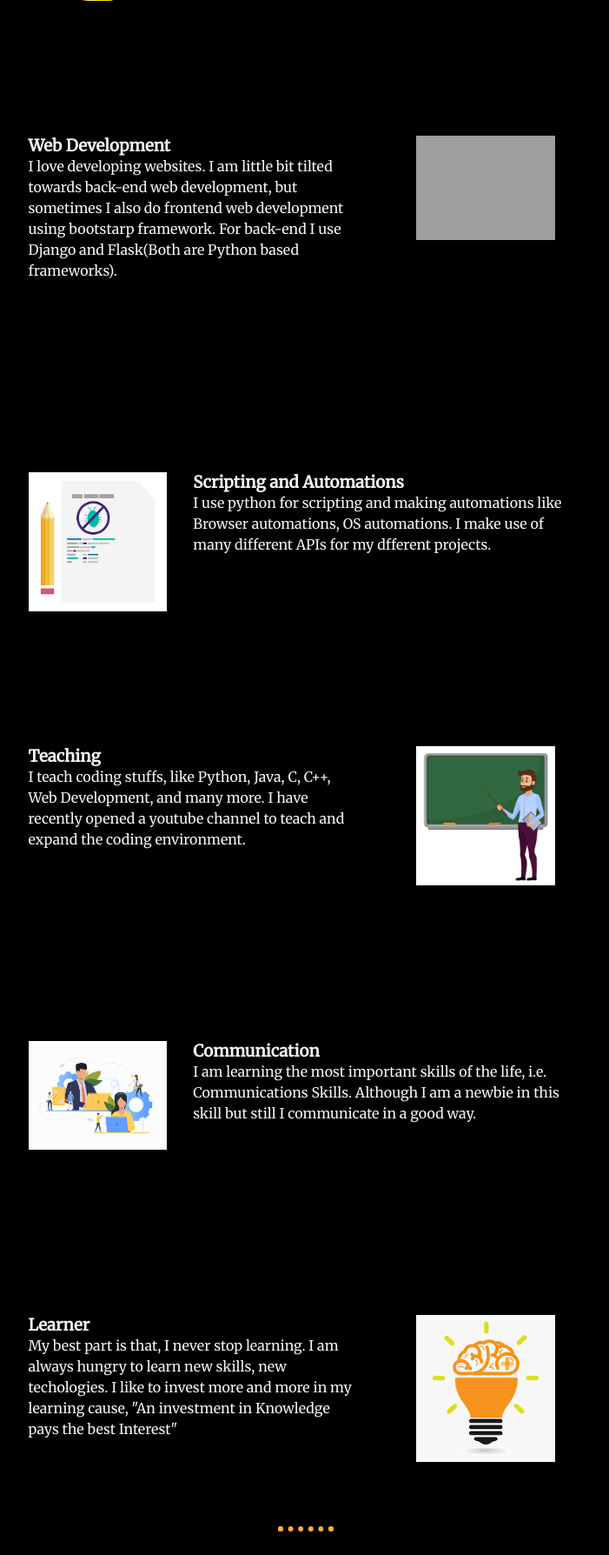
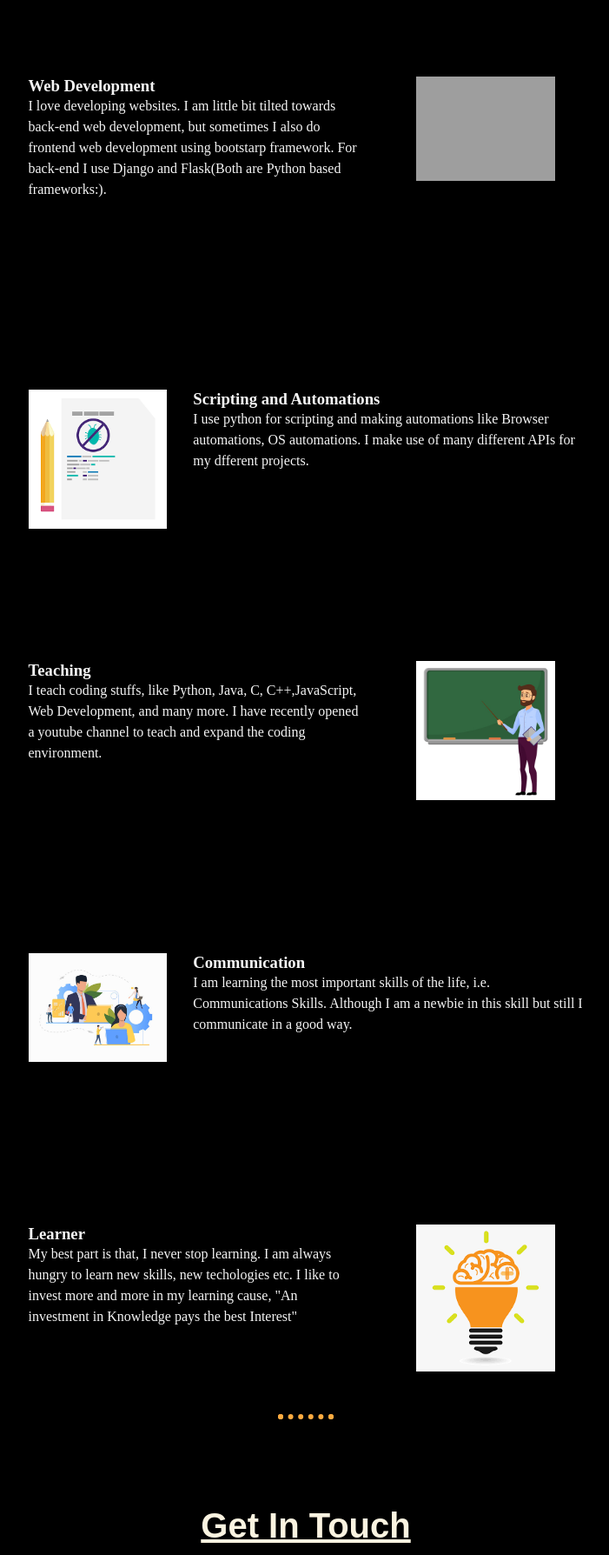
Before and after one commit to ArshadAman/dynamic_portfolio, a Flask app: page / in a window 1280 px wide. Shown: the part 1169-2957 px from the top of the page at 87% size, without its empty margins (288-989 px from the left). Run offline with Flask 2, Linux system fonts and the light colour scheme; some libraries are stand-ins or nearby versions; grey boxes are pictures that could not be loaded.

Commit message:
Update index.html

```diff
--- a/templates/index.html
+++ b/templates/index.html
@@ -8,7 +8,7 @@
 	<!-- Google Fonts -->
 	<link rel="shortcut icon" href="favicon.ico" type="image/x-icon">
     <link rel="preconnect" href="https://fonts.gstatic.com">
-    <link href="https://fonts.googleapis.com/css2?family=Merriweather&family=Montserrat&family=Sacramento&display=swap" rel="stylesheet">
+    <link href="https://fonts.googleapis.com/css2?family=Ubuntu:wght@300&display=swap" rel="stylesheet">
 
 	<!-- CSS Links -->
 	<link rel="stylesheet" href="static/assets/style.css">
@@ -51,7 +51,7 @@
 	<div class="skill-row">
 	  <img class="code-2" src="static/web.png" alt="Web Development">
 	  <h3 class="skills-head">Web Development</h3>
-	  <p class="skills-desc">I love developing websites. I am little bit tilted towards back-end web development, but sometimes I also do frontend web development using bootstarp framework. For back-end I use Django and Flask(Both are Python based frameworks). </p>
+	  <p class="skills-desc">I love developing websites. I am little bit tilted towards back-end web development, but sometimes I also do frontend web development using bootstarp framework. For back-end I use Django and Flask(Both are Python based frameworks:). </p>
 	</div>
 	<br>
 	<div class="skill-row">
@@ -63,7 +63,7 @@
 	<div class="skill-row">
 	  <img class="code-2" src="static/teach.jpg" alt="Teaching">
 	  <h3 class="skills-head">Teaching</h3>
-	  <p class="skills-desc">I teach coding stuffs, like Python, Java, C, C++, Web Development, and many more. I have recently opened a youtube channel to teach and expand the coding environment.</p>
+	  <p class="skills-desc">I teach coding stuffs, like Python, Java, C, C++,JavaScript, Web Development, and many more. I have recently opened a youtube channel to teach and expand the coding environment.</p>
 	</div>
 	<br>
 	<div class="skill-row">
@@ -75,7 +75,7 @@
 	<div class="skill-row">
 	  <img class="code-2" src="static/learn.png" alt="Learner">
 	  <h3 class="skills-head">Learner</h3>
-	  <p class="skills-desc">My best part is that, I never stop learning. I am always hungry to learn new skills, new techologies. I like to invest more and more in my learning cause, "An investment in Knowledge pays the best Interest"</p>
+	  <p class="skills-desc">My best part is that, I never stop learning. I am always hungry to learn new skills, new techologies etc. I like to invest more and more in my learning cause, "An investment in Knowledge pays the best Interest"</p>
 	</div>
   </div>
   <hr>
```
